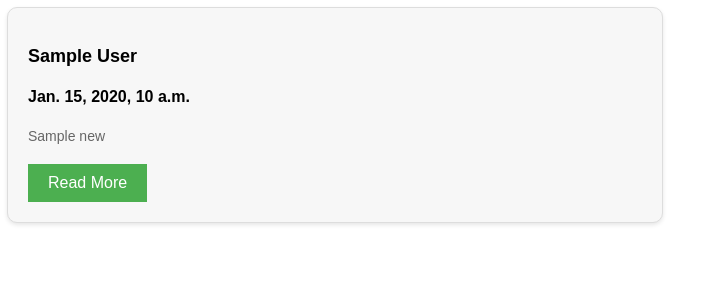
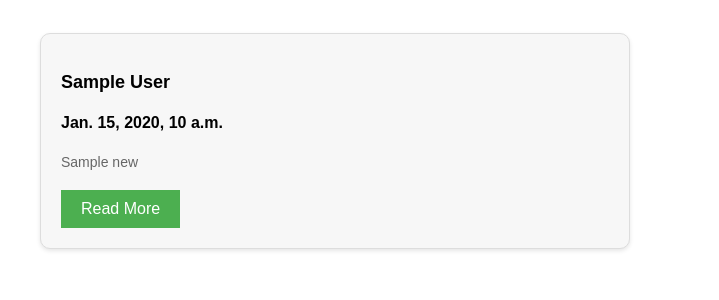
Before and after one commit to vithub77/news-blog, a Django app: template base/templates/base/index.html in a window 1280 px wide. Shown: the top 300 px of the page, without its empty margins (0-719 px from the left). Run offline with Django 5.2, Linux system fonts and the light colour scheme; the template is opened without the code that fills it: most values are stand-ins (such as "Sample title", 1, 10 or a date in 2020).

Commit message:
fix bag css

```diff
--- a/base/static/base/style.css
+++ b/base/static/base/style.css
@@ -4,22 +4,20 @@ body {
     padding: 0;
 }
 
-.news-container {
-    max-width: 70%;
-    margin: 33px;
-    display: flex;
-    justify-content: space-between;
+.news-grid {
+    display: grid;
+    grid-template-columns: repeat(2, 1fr);
+    grid-gap: 20px;
+    max-width: 1200px;
+    margin: 33px auto;
 }
 
 .news-box {
-    width: 48%;
     background-color: #f7f7f7;
     padding: 20px;
     border: 1px solid #ddd;
     border-radius: 10px;
     box-shadow: 0 2px 4px rgba(0, 0, 0, 0.1);
-    margin: 7px;
-    margin-bottom: 20px;
 }
 
 .news-title {
```
Also changed, not shown: base/templates/base/index.html (line endings or trailing spaces).
